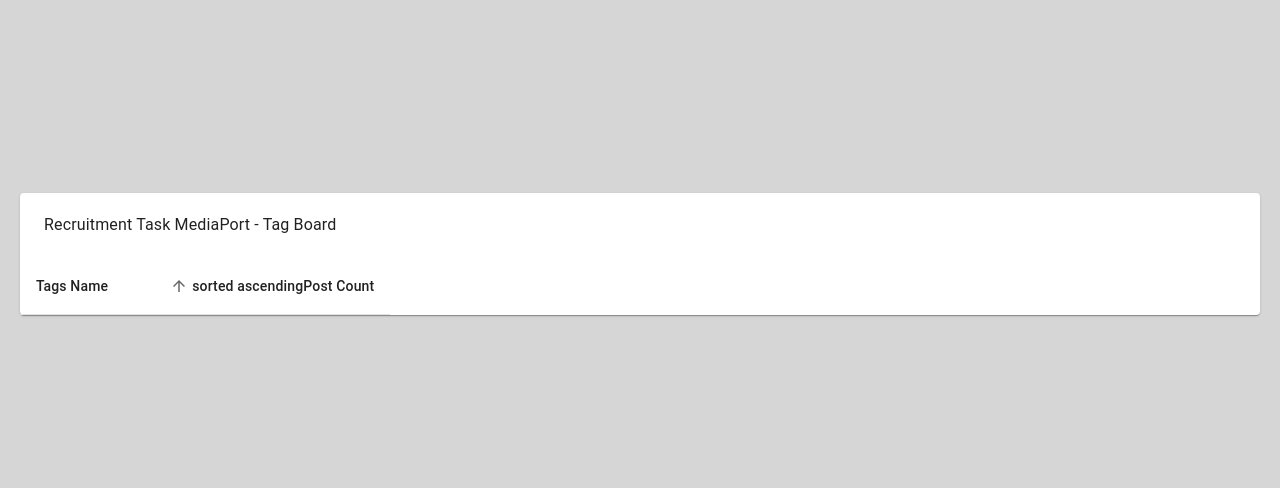
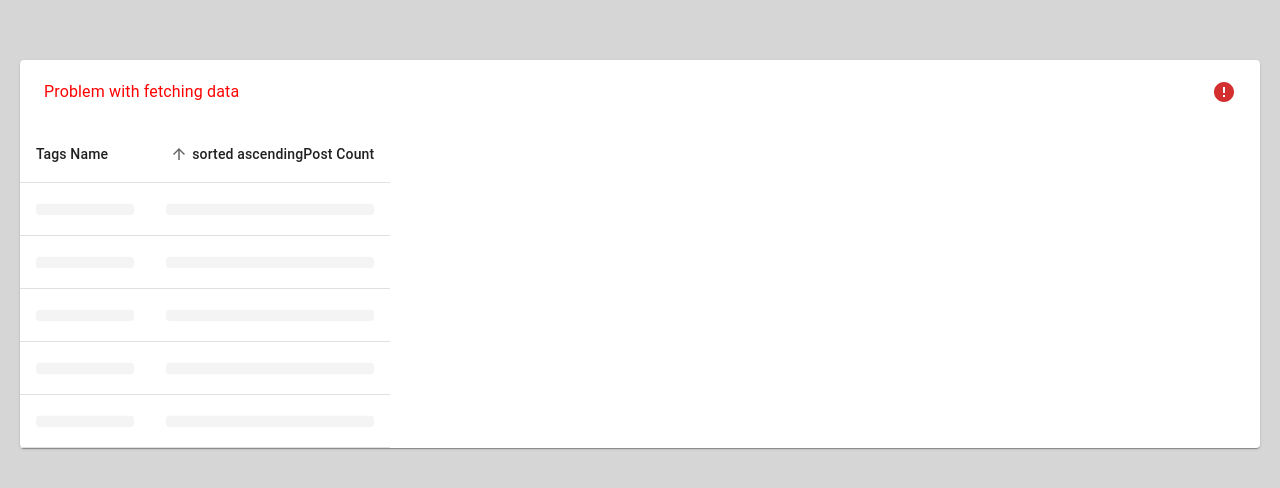
Before and after one commit to GabrielGladykowski/Zadanie-rekrutacyjne-Mediporta, a React (Vite) app: page / in a window 1280 px wide. Shown: the part 146-634 px from the top of the page. Built offline with nearby package versions, Linux system fonts and the light colour scheme.

Commit message:
feat(TagsTable):prepare data and loading states and error states

```diff
--- a/package.json
+++ b/package.json
@@ -14,10 +14,11 @@
   "dependencies": {
     "@emotion/react": "^11.11.4",
     "@emotion/styled": "^11.11.5",
+    "@mui/icons-material": "^5.15.14",
     "@mui/material": "^5.15.14",
+    "@tanstack/react-query": "^5.28.9",
     "react": "^18.2.0",
     "react-dom": "^18.2.0",
-    "react-query": "^3.39.3",
     "uuid": "^9.0.1"
   },
   "devDependencies": {
--- a/src/App.tsx
+++ b/src/App.tsx
@@ -3,6 +3,8 @@
 import { StyledEngineProvider } from "@mui/material/styles";
 import { Layout } from "./commponents/Layout";
 import { TagsTable } from "./commponents/TagsTable";
+import { QueryClientProvider } from "@tanstack/react-query";
+import { queryClient } from "./QueryClient";
 
 const globalStyles = css`
   * {
@@ -33,6 +35,7 @@
   }
 
   #root {
+    max-width: 100%;
     padding: 0;
     margin: 0;
   }
@@ -42,9 +45,11 @@
   return (
     <StyledEngineProvider injectFirst>
       <Global styles={globalStyles} />
-      <Layout>
-        <TagsTable />
-      </Layout>
+      <QueryClientProvider client={queryClient}>
+        <Layout>
+          <TagsTable />
+        </Layout>
+      </QueryClientProvider>
     </StyledEngineProvider>
   );
 }
--- /dev/null
+++ b/src/QueryClient.ts
@@ -0,0 +1,11 @@
+import { QueryClient } from "@tanstack/react-query";
+
+const queryClient = new QueryClient({
+  defaultOptions: {
+    queries: {
+      staleTime: 1000 * 5,
+    },
+  },
+});
+
+export { queryClient };
--- a/src/commponents/TagsTable/TagsTable.tsx
+++ b/src/commponents/TagsTable/TagsTable.tsx
@@ -1,18 +1,42 @@
-import { Paper, Toolbar, Typography } from "@mui/material";
+import { CircularProgress, Paper, Toolbar, Typography } from "@mui/material";
 import React from "react";
 import { TagsTableHead } from "./TagsTableHead";
+import { TagsTableBody } from "./TagsTableBody";
+import ErrorIcon from "@mui/icons-material/Error";
 
-// type TagsTableType = {};
+type TagsTableType = {
+  isLoading?: boolean;
+  isError?: boolean;
+};
 
-const TagsTable: React.FC = () => {
+const ToolBarStateIcon: React.FC<{ isError: boolean }> = ({ isError }) =>
+  isError ? <ErrorIcon color="error" /> : <CircularProgress size="28px" />;
+
+const TagsTable: React.FC<TagsTableType> = ({
+  isLoading = true,
+  isError = true,
+}) => {
   return (
     <Paper sx={{ width: "100%" }}>
-      <Toolbar>
-        <Typography component="h1">
-          Recruitment Task MediaPort - Tag Board
+      <Toolbar
+        sx={{
+          display: "flex",
+          alignItems: "center",
+          justifyContent: "space-between",
+        }}
+      >
+        <Typography color={isError ? "red" : undefined} component="h1">
+          {isError
+            ? "Problem with fetching data"
+            : "Recruitment Task MediaPort - Tag Board"}
         </Typography>
+
+        {isLoading || isError ? <ToolBarStateIcon isError={isError} /> : null}
       </Toolbar>
+
       <TagsTableHead onRequestSort={() => {}} order="asc" orderBy="count" />
+
+      <TagsTableBody isLoading />
     </Paper>
   );
 };
--- /dev/null
+++ b/src/commponents/TagsTable/TagsTableBody/TagsTableBody.tsx
@@ -0,0 +1,74 @@
+import { Skeleton, TableBody, TableCell, TableRow } from "@mui/material";
+// import { useQuery } from "@tanstack/react-query";
+import React from "react";
+// import { fetchTags } from "../TagsTable.server";
+import { Order } from "../TagsTableHead/TagsTableHead.types";
+import { v4 as uuid } from "uuid";
+
+type TagsTableBody = {
+  order?: Order;
+  orderBy?: string;
+  page?: number;
+  rowsPerPage?: number;
+  rows?: unknown[];
+  isLoading?: boolean;
+  isError?: boolean;
+};
+
+const TagsTableBody: React.FC<TagsTableBody> = ({
+  // order,
+  // orderBy,
+  // page,
+  // rowsPerPage,
+  // rows,
+  isLoading = false,
+  isError = false,
+}) => {
+  // const { data, isLoading, isError } = useQuery({
+  //   queryKey: ["tags"],
+  //   queryFn: fetchTags,
+  // });
+
+  // const visibleRows = React.useMemo(
+  //   () =>
+  //     stableSort(rows, getComparator(order, orderBy)).slice(
+  //       page * rowsPerPage,
+  //       page * rowsPerPage + rowsPerPage
+  //     ),
+  //   [order, orderBy, page, rowsPerPage]
+  // );
+
+  // console.log("data", data);
+  // console.log("isLoading", isLoading);
+  // console.log("isError", isError);
+
+  return (
+    <TableBody sx={{ width: "100%" }}>
+      {isLoading || isError ? (
+        // eslint-disable-next-line @typescript-eslint/no-unused-vars
+        Array.from({ length: 5 }, (_) => (
+          <TableRow key={uuid()}>
+            <TableCell>
+              <Skeleton
+                width="100%"
+                sx={isError ? { backgroundColor: "#ff6363" } : null}
+                animation="pulse"
+              />
+            </TableCell>
+            <TableCell>
+              <Skeleton
+                width="100%"
+                sx={isError ? { backgroundColor: "#ff6363" } : null}
+                animation="pulse"
+              />
+            </TableCell>
+          </TableRow>
+        ))
+      ) : (
+        <></>
+      )}
+    </TableBody>
+  );
+};
+
+export { TagsTableBody };
--- /dev/null
+++ b/src/commponents/TagsTable/TagsTableBody/index.ts
@@ -0,0 +1 @@
+export * from "./TagsTableBody";
```
Also changed, not shown: src/commponents/TagsTable/TagsTable.handlers.ts (added, +40 -0 lines), src/commponents/TagsTable/TagsTable.server.ts (+13 -10 lines), src/commponents/TagsTable/TagsTableBody/TagsTableBody.handlers.ts (added, +9 -0 lines), 1 other file (tests, documents, lock files or other folders).
